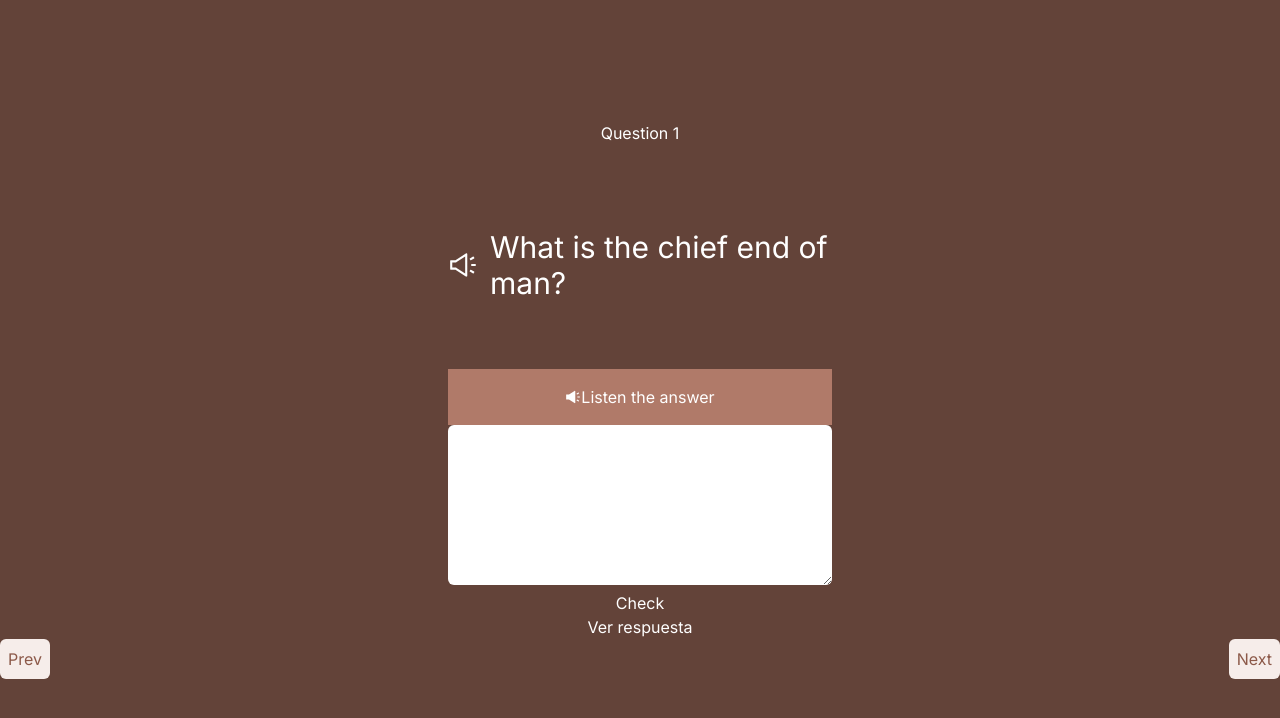
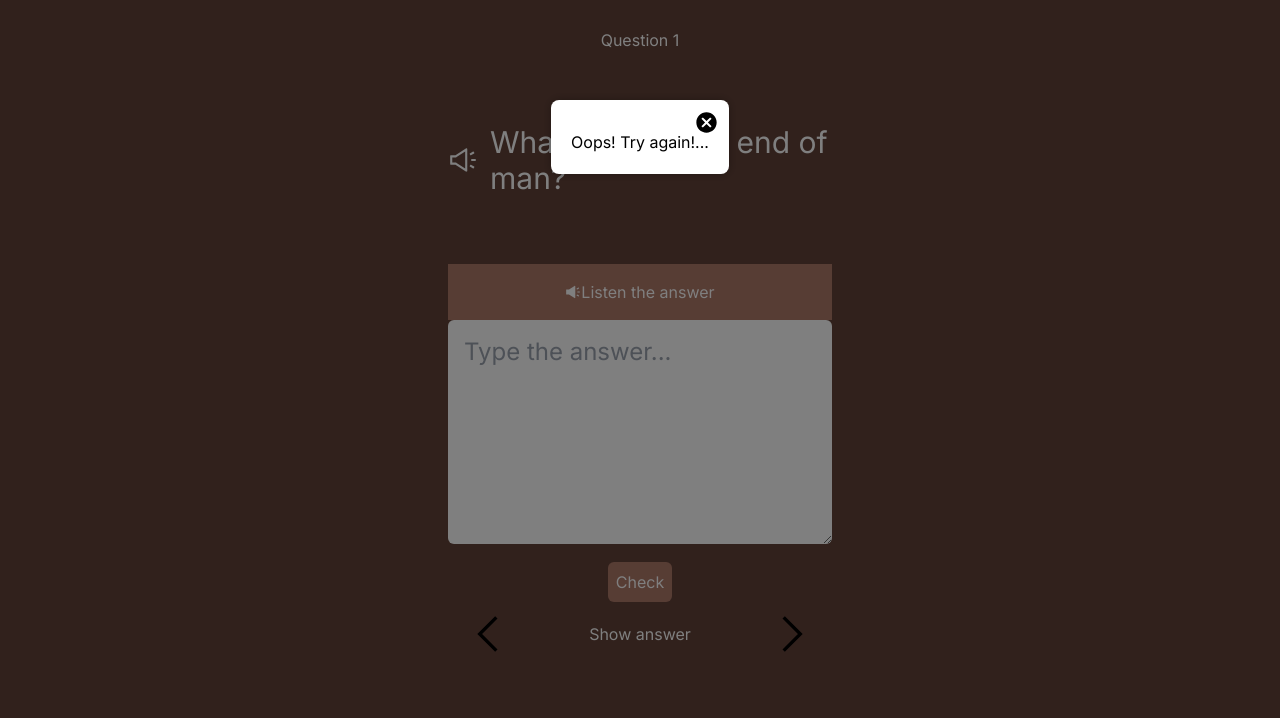
Before and after one commit to royperalta/envivo.top, a Next.js app: page /biblia/catecismo in a window 1280 px wide. Both pictures are taken after a click on the button "Check". Shown: the top 718 px of the page. Built offline with nearby package versions, Linux system fonts and the light colour scheme.

Commit message:
mejoras en el diseño

```diff
--- a/src/app/biblia/catecismo/PopUp.jsx
+++ b/src/app/biblia/catecismo/PopUp.jsx
@@ -1,14 +1,17 @@
 import Style from './PopUp.module.css'
+import { IoMdCloseCircle } from "react-icons/io";
 
-const PopUp = ({onClose,children}) =>{
+const PopUp = ({onClose,color,children}) =>{
 
     return(
         <div className={Style.popup}>
-            <div className={Style.popUpContent}>
+            <div className={`${Style.popUpContent} ${color ? 'bg-green-400':'bg-white'}`}>
                 {children}
-                <button onClick={onClose} className={Style.closeBtn}>
-                    X
-                </button>
+
+
+                {color ? <button
+                 className='bg-white p-3 rounded-md block w-full'
+                 onClick={onClose}>OK</button>: <IoMdCloseCircle onClick={onClose} className={Style.closeBtn} />}
             </div>
         </div>
     )
--- a/src/app/biblia/catecismo/PopUp.module.css
+++ b/src/app/biblia/catecismo/PopUp.module.css
@@ -7,14 +7,14 @@
     background-color: rgba(0,0, 0, 0.5);
     display: flex;
     justify-content: center;
-    align-items: center;
+    align-items: flex-start;
+    padding: 100px 0 0 0;
 
 }
 
 .popUpContent {
     position: relative;
     color: black;
-    background: white;
     padding: 30px 20px 20px 20px;
     border-radius: 8px;
     box-shadow: 0 0 10px rgba(0,0, 0, 0.3)
@@ -24,12 +24,9 @@
     position: absolute;
     top: 0;
     right: 0;
-    background: none;
-    border: none;
-    font-size: 20px;
-    color:red;
-    cursor: pointer;
-    padding: 10px 20px 20px 10px;
+    width: 35px;
+    height: 35px;
+    padding: 10px 10px 0px 0px;
 
 
 }
--- a/src/app/biblia/catecismo/page.jsx
+++ b/src/app/biblia/catecismo/page.jsx
@@ -1,8 +1,9 @@
 'use client'
 import React, { useEffect, useRef, useState } from 'react'
+import { GrNext, GrPrevious } from "react-icons/gr";
 import {
   AiOutlineSound,
-  AiFillSound
+  AiFillSound,
 } from "react-icons/ai";
 import PopUp from './PopUp';
 
@@ -12,12 +13,12 @@ export default function PageCatecismo() {
     {
       id: 1,
       question: "What is the chief end of man?",
-      answer: "Man’s chief end is to glorify God, and to enjoy him for ever"
+      answer: "Man's chief end is to glorify God, and to enjoy him forever"
     },
     {
       id: 2,
       question: "What rule hath God given to direct us how we may glorify and enjoy him?",
-      answer: "The Word of God, which is contained in the Scriptures of the Old and New Testaments, is the only rule to direct us how we may glorify and enjoy him. "
+      answer: "The Word of God, which is contained in the Scriptures of the Old and New Testaments, is the only rule to direct us how we may glorify and enjoy him"
     },
     {
       id: 3,
@@ -32,6 +33,9 @@ export default function PageCatecismo() {
   const [numberQuestion, setNumberQuestion] = useState(0)
   const [respuesta, setRespuesta] = useState("")
   const [verRespuesta, setVerRespuesta] = useState(false)
+  const [validacionRespuesta, setValidacionRespuesta] = useState(false)
+
+  const [error,setError] = useState(false)
 
 
   let audioRef = useRef()
@@ -42,17 +46,15 @@ export default function PageCatecismo() {
 
   const handleNext = () => {
     if (numberQuestion < PREGUNTAS.length - 1) {
+      document.getElementsByTagName("textarea")[0].value = ""
       setNumberQuestion(numberQuestion + 1)
-    } else {
-      alert('No hay mas preguntas')
     }
   }
 
   const handlePrev = () => {
     if (numberQuestion > 0) {
+      document.getElementsByTagName("textarea")[0].value = ""
       setNumberQuestion(numberQuestion - 1)
-    } else {
-      alert('No hay mas preguntas')
     }
   }
 
@@ -62,22 +64,23 @@ export default function PageCatecismo() {
 
   const handleCloseRespuesta = () => {
     setVerRespuesta(false)
+    setValidacionRespuesta(false)
+    setError(false)
   }
 
   const handleRespuesta = (event) => {
+    console.log(event.target.value)
     setRespuesta(event.target.value)
   }
   const handleCheck = () => {
 
-    if (respuesta.includes(PREGUNTAS[numberQuestion].answer)) {
-      alert('Correcto')
+    if (respuesta.includes(PREGUNTAS[numberQuestion].answer) && respuesta !== '') {
+      setValidacionRespuesta(true)
     } else {
-      alert('Intente nuevamente')
+      setError(true)
     }
 
   }
-
-
 
   const handleAudioQuestion = () => {
     audioRef.current.src = `/audio/${numberQuestion + 1}q.mp3`
@@ -90,10 +93,10 @@ export default function PageCatecismo() {
   }
 
   return (
-    <div className='w-full bg-[#634339] h-screen text-white flex flex-col justify-center items-center'>
-      <div className='w-screen h-screen flex justify-center flex-col'>
-        <div className='relative'>
-          <h2 className='h-10 text-center'>Question {PREGUNTAS[numberQuestion].id}</h2>
+    <div className='w-full bg-[#634339] h-screen text-white flex flex-col '>
+      <div className='w-screen h-screen flex flex-col'>
+        <div className='flex flex-col'>
+          <h2 className='h-5 p-7 text-center'>Question {PREGUNTAS[numberQuestion].id}</h2>
           <div className='h-f bg-[#634339] flex flex-col justify-center items-center'>
             <div
               onClick={handleAudioQuestion}
@@ -107,31 +110,47 @@ export default function PageCatecismo() {
             </div>
             <div>
               <textarea
-                className='w-96 h-40 p-4 text-black text-2xl rounded-md'
+                className='w-96 h-56 p-4 text-black text-2xl rounded-md border-[#e3c7be]'
                 type="text"
                 onChange={handleRespuesta}
+                placeholder='Type the answer...'
               />
             </div>
-            <div>
+            <div className='p-3'>
               <button
+                className='bg-[#b07a69] p-2 rounded-md'
                 onClick={handleCheck}
               >Check</button>
             </div>
-            <div>
-              <button onClick={handleVerRespuesta} >{verRespuesta ? '' : 'Ver respuesta'}</button>
-            </div>
+
             <div className='absolute bottom-0'>
               {verRespuesta && (
                 <PopUp onClose={handleCloseRespuesta}>
                   {PREGUNTAS[numberQuestion].answer}
                 </PopUp>
               )}
+
+              {validacionRespuesta && (
+                <PopUp onClose={handleCloseRespuesta} color={true}>
+                  Great job!...
+                </PopUp>
+              )}
+
+              {error && (
+                <PopUp onClose={handleCloseRespuesta} color={false}>
+                  Oops! Try again!...
+                </PopUp>
+              )}
             </div>
-          </div>
+            <div className='w-96 flex justify-around gap-10 bottom-20 items-center'>
 
-          <div className='flex justify-between items-center gap-10 bottom-20'>
-            <button onClick={handlePrev} className='border-[#8c5949] bg-[#f6edea] text-[#8c5949] rounded-md p-2'>Prev</button>
-            <button onClick={handleNext} className='border-[#8c5949] bg-[#f6edea] text-[#8c5949] rounded-md p-2'>Next</button>
+              <GrPrevious onClick={handlePrev} className='w-[40px] h-[40px]' />
+
+              <button onClick={handleVerRespuesta} >{verRespuesta ? '' : 'Show answer'}</button>
+
+              <GrNext onClick={handleNext} className='w-[40px] h-[40px]' />
+
+            </div>
           </div>
         </div>
       </div>
```
Also changed, not shown: 2 other files (tests, documents, lock files or other folders).
